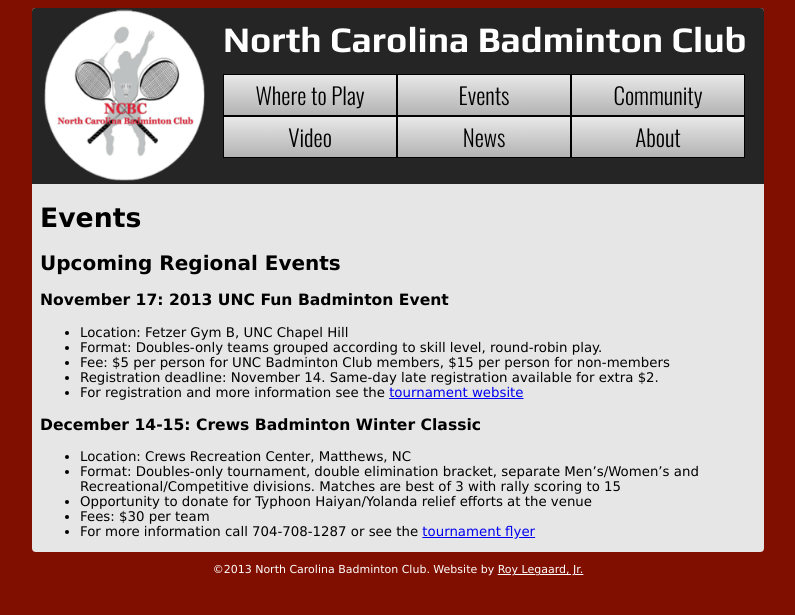
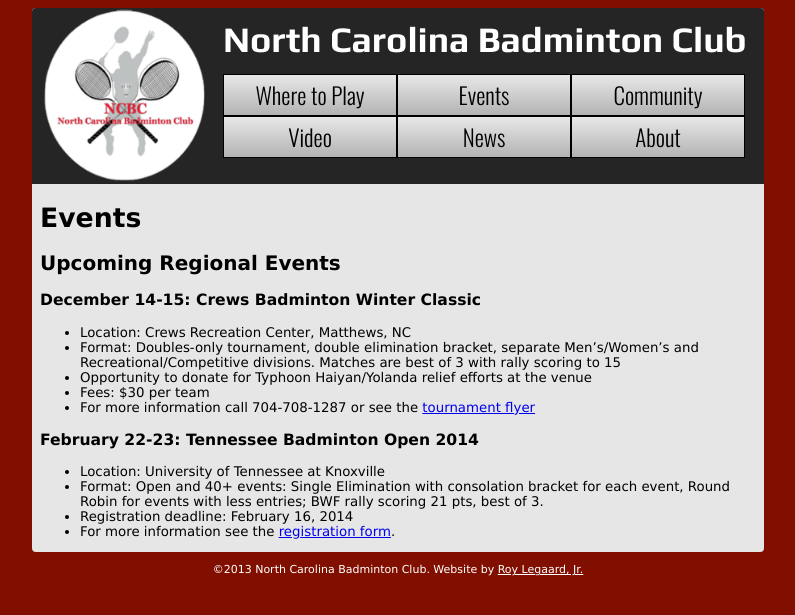
Before and after one commit to NCBC/ncbc.github.com, a Jekyll site: the page built from events.md, in a window 1280 px wide. Shown: the top 615 px of the page, without its empty margins (242-1037 px from the left). Built offline with Jekyll 4.4.1, drawn with Linux system fonts in a browser that asks for light colours; Markdown is read by kramdown in place of the engine named in the settings.

Commit message:
Removed UNC event and added Tennessee event

```diff
--- a/events.md
+++ b/events.md
@@ -5,16 +5,15 @@
 ---
 ## Upcoming Regional Events
 
-### November 17: 2013 UNC Fun Badminton Event
-- Location: Fetzer Gym B, UNC Chapel Hill
-- Format: Doubles-only teams grouped according to skill level, round-robin play.
-- Fee: $5 per person for UNC Badminton Club members, $15 per person for non-members
-- Registration deadline: November 14. Same-day late registration available for extra $2.
-- For registration and more information see the [tournament website](http://badminton.unc.edu/events/2013-unc-fun-badminton-event/)
-
 ### December 14-15: Crews Badminton Winter Classic
 - Location: Crews Recreation Center, Matthews, NC
 - Format: Doubles-only tournament, double elimination bracket, separate Men's/Women's and Recreational/Competitive divisions. Matches are best of 3 with rally scoring to 15
 - Opportunity to donate for Typhoon Haiyan/Yolanda relief efforts at the venue
 - Fees: $30 per team
 - For more information call 704-708-1287 or see the [tournament flyer](http://xa.yimg.com/kq/groups/23185203/1197223947/name/THE%20FIRST%20ANNUAL%20CREWS%20BADMINTON%20%20WINTER%20CLASSIC%2Edocx)
+
+### February 22-23: Tennessee Badminton Open 2014
+- Location: University of Tennessee at Knoxville
+- Format: Open and 40+ events: Single Elimination with consolation bracket for each event, Round Robin for events with less entries; BWF rally scoring 21 pts, best of 3.
+- Registration deadline: February 16, 2014
+- For more information see the [registration form](https://docs.google.com/forms/d/128n1A6JFg6u5hhTYwdVzVulKXOGJm4UxuCN0RZ6TegU/viewform).
```
